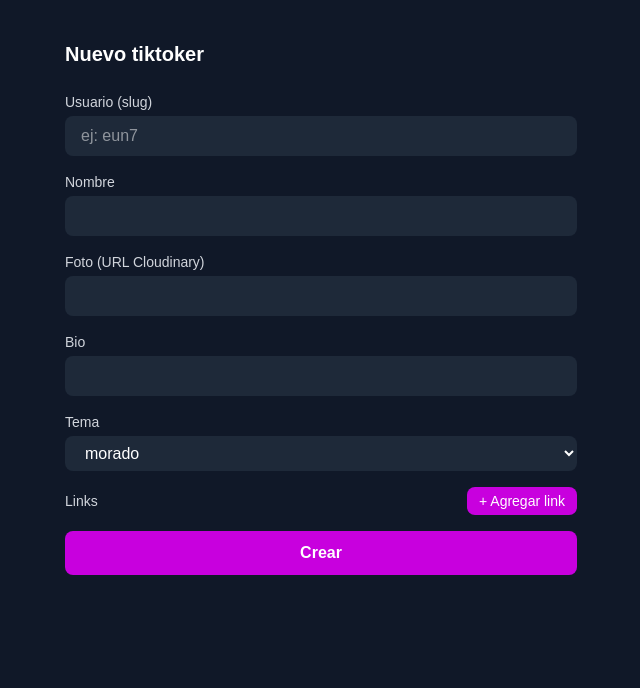
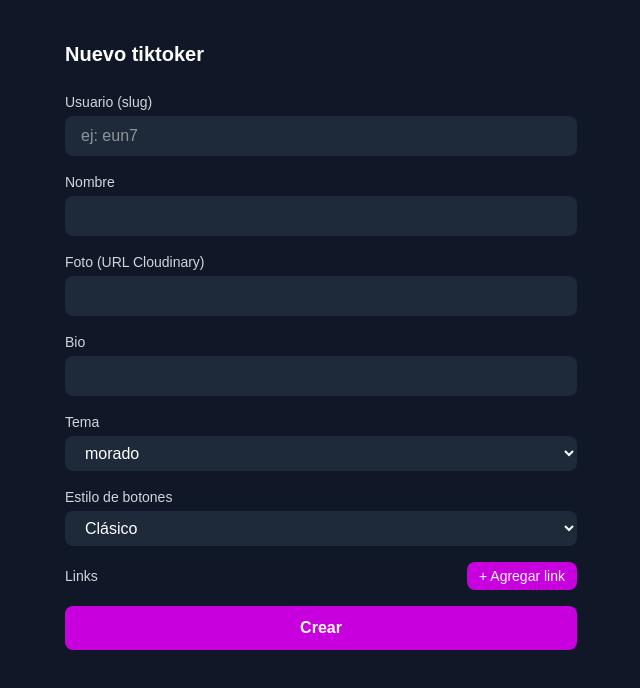
Before and after one commit to BladimirBLopez/mylinks, a Next.js app: page /admin/nuevo in a window 1280 px wide. Shown: the top 688 px of the page, without its empty margins (319-959 px from the left). Built offline with nearby package versions, Linux system fonts and the light colour scheme.

Commit message:
Agregar estilos de botones configurables

```diff
--- a/app/[usuario]/page.tsx
+++ b/app/[usuario]/page.tsx
@@ -3,7 +3,7 @@ import { temas } from "@/lib/temas";
 import { notFound } from "next/navigation";
 import Image from "next/image";
 import { LinkIcon } from "@/components/LinkIcon";
-import type { Link, Tema } from "@/lib/tiktokers";
+import type { Link, Tema, EstiloBoton } from "@/lib/tiktokers";
 
 export default async function PerfilPage({
   params,
@@ -15,6 +15,7 @@ export default async function PerfilPage({
   if (!tiktoker) return notFound();
 
   const degradado = temas[(tiktoker.tema as Tema) ?? "morado"];
+  const estiloBoton = (tiktoker.estiloBoton as EstiloBoton) ?? "clasico";
   const links = (tiktoker.links as unknown as Link[]) ?? [];
 
   return (
@@ -47,10 +48,16 @@ export default async function PerfilPage({
               href={link.url}
               target="_blank"
               rel="noopener noreferrer"
-              className="relative flex items-center justify-center w-full px-5 py-3.5 rounded-2xl bg-gradient-to-r from-white/95 to-white/90 hover:from-white hover:to-white shadow-md hover:shadow-lg hover:scale-[1.02] transition-all duration-200"
+              className={`relative flex items-center justify-center w-full px-5 py-3.5 transition-all duration-200 ${
+                estiloBoton === "pildora"
+                  ? "rounded-full bg-gradient-to-r from-white/95 to-white/90 hover:from-white hover:to-white shadow-md hover:shadow-lg hover:scale-[1.02]"
+                  : estiloBoton === "minimalista"
+                  ? "rounded-xl bg-white/20 hover:bg-white/30 border border-white/30 shadow-sm hover:shadow-md"
+                  : "rounded-2xl bg-gradient-to-r from-white/95 to-white/90 hover:from-white hover:to-white shadow-md hover:shadow-lg hover:scale-[1.02]"
+              }"
             >
               <div
-                className={`absolute left-5 w-10 h-10 rounded-full flex items-center justify-center shrink-0 text-white shadow-sm ${
+                className={`absolute left-5 w-12 h-12 rounded-full flex items-center justify-center shrink-0 text-white shadow-sm ${
                   link.icono === "whatsapp"
                     ? "bg-[#25D366]"
                     : link.icono === "telegram"
@@ -72,7 +79,7 @@ export default async function PerfilPage({
                     : "bg-gray-600"
                 }`}
               >
-                <LinkIcon icono={link.icono} className="w-5 h-5" />
+                <LinkIcon icono={link.icono} className="w-6 h-6" />
               </div>
               <span className="font-semibold text-gray-800">{link.titulo}</span>
             </a>
--- a/app/api/admin/tiktokers/[usuario]/route.ts
+++ b/app/api/admin/tiktokers/[usuario]/route.ts
@@ -24,6 +24,7 @@ export async function PUT(
       foto: data.foto,
       bio: data.bio || null,
       tema: data.tema || "morado",
+      estiloBoton: data.estiloBoton || "clasico",
       links: data.links || [],
     },
   });
--- a/app/api/admin/tiktokers/route.ts
+++ b/app/api/admin/tiktokers/route.ts
@@ -16,6 +16,7 @@ export async function POST(req: Request) {
         foto: data.foto,
         bio: data.bio || null,
         tema: data.tema || "morado",
+        estiloBoton: data.estiloBoton || "clasico",
         links: data.links || [],
       },
     });
--- a/components/TiktokerForm.tsx
+++ b/components/TiktokerForm.tsx
@@ -2,7 +2,7 @@
 
 import { useState } from "react";
 import { useRouter } from "next/navigation";
-import type { IconoLink, Tema, Link as LinkType } from "@/lib/tiktokers";
+import type { IconoLink, Tema, EstiloBoton, Link as LinkType } from "@/lib/tiktokers";
 
 const iconos: IconoLink[] = [
   "tiktok", "instagram", "facebook", "whatsapp", "telegram",
@@ -10,6 +10,12 @@ const iconos: IconoLink[] = [
 ];
 
 const temasDisponibles: Tema[] = ["rosa", "morado", "azul", "oscuro", "atardecer"];
+
+const estilosBoton: { valor: EstiloBoton; nombre: string }[] = [
+  { valor: "clasico", nombre: "Clásico" },
+  { valor: "pildora", nombre: "Píldora" },
+  { valor: "minimalista", nombre: "Minimalista" },
+];
 
 type Props = {
   modo: "crear" | "editar";
@@ -19,6 +25,7 @@ type Props = {
     foto: string;
     bio: string;
     tema: Tema;
+    estiloBoton: EstiloBoton;
     links: LinkType[];
   };
 };
@@ -30,6 +37,9 @@ export default function TiktokerForm({ modo, inicial }: Props) {
   const [foto, setFoto] = useState(inicial?.foto ?? "");
   const [bio, setBio] = useState(inicial?.bio ?? "");
   const [tema, setTema] = useState<Tema>(inicial?.tema ?? "morado");
+  const [estiloBoton, setEstiloBoton] = useState<EstiloBoton>(
+    inicial?.estiloBoton ?? "clasico"
+  );
   const [links, setLinks] = useState<LinkType[]>(inicial?.links ?? []);
   const [error, setError] = useState("");
   const [guardando, setGuardando] = useState(false);
@@ -53,7 +63,7 @@ export default function TiktokerForm({ modo, inicial }: Props) {
     setError("");
     setGuardando(true);
 
-    const body = { usuario, nombre, foto, bio, tema, links };
+    const body = { usuario, nombre, foto, bio, tema, estiloBoton, links };
     const url =
       modo === "crear"
         ? "/api/admin/tiktokers"
@@ -131,6 +141,21 @@ export default function TiktokerForm({ modo, inicial }: Props) {
       </div>
 
       <div>
+        <label className="block text-sm text-gray-300 mb-1">Estilo de botones</label>
+        <select
+          value={estiloBoton}
+          onChange={(e) => setEstiloBoton(e.target.value as EstiloBoton)}
+          className="w-full px-4 py-2 rounded-lg bg-gray-800 text-white outline-none"
+        >
+          {estilosBoton.map((estilo) => (
+            <option key={estilo.valor} value={estilo.valor}>
+              {estilo.nombre}
+            </option>
+          ))}
+        </select>
+      </div>
+
+      <div>
         <div className="flex items-center justify-between mb-2">
           <label className="text-sm text-gray-300">Links</label>
           <button
--- a/lib/tiktokers.ts
+++ b/lib/tiktokers.ts
@@ -12,4 +12,6 @@ export type IconoLink =
 
 export type Tema = "rosa" | "morado" | "azul" | "oscuro" | "atardecer";
 
+export type EstiloBoton = "clasico" | "pildora" | "minimalista";
+
 export type Link = { titulo: string; url: string; icono?: IconoLink };
```
Also changed, not shown: 1 other file (tests, documents, lock files or other folders).
